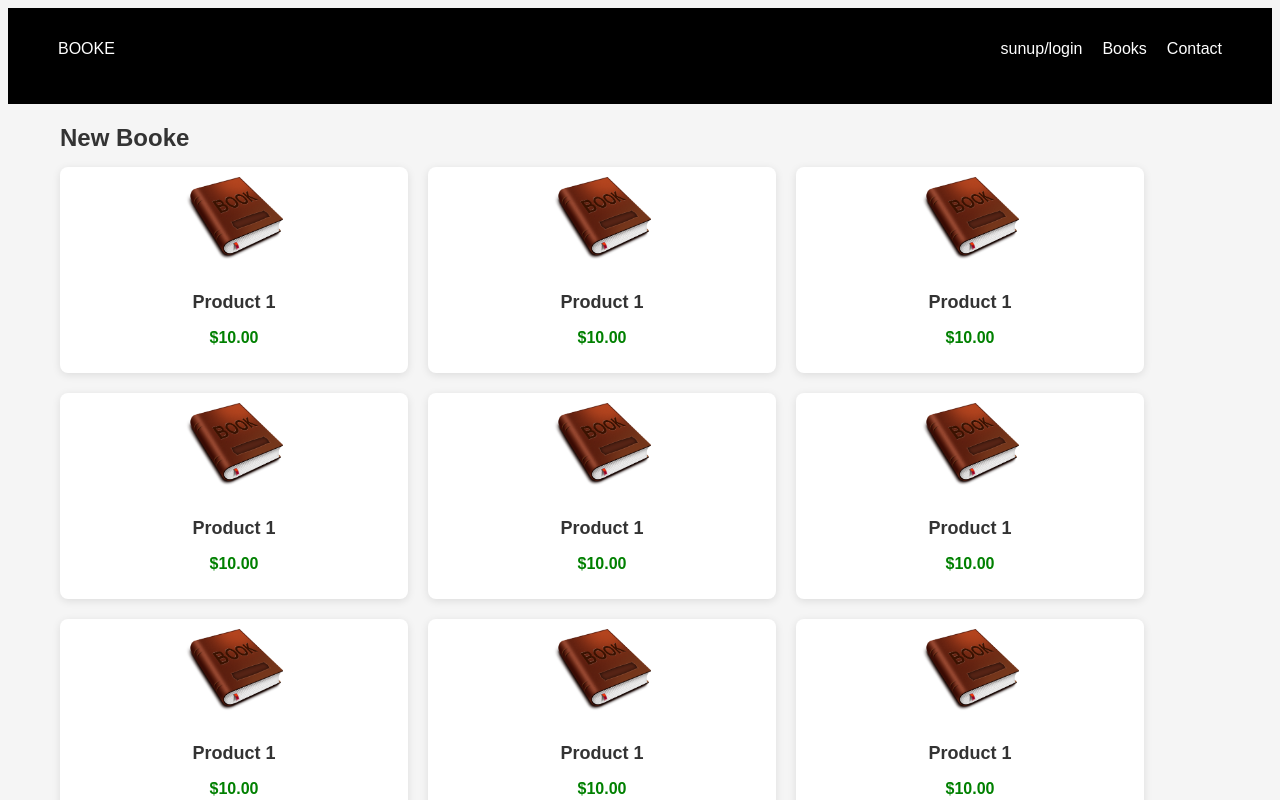
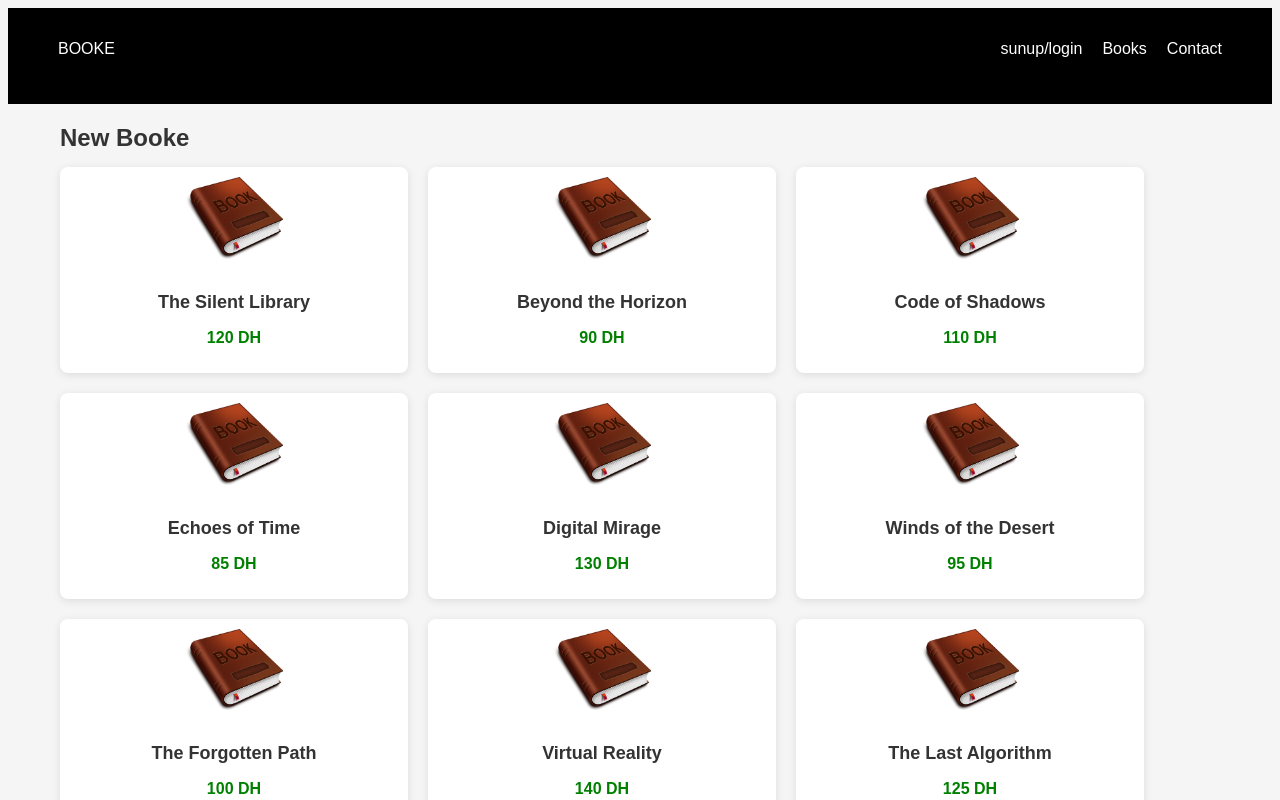
Before and after one commit to ABDERRAHIM-ELBSIR/Booke_app_react, a React (Create React App) app: page / in a window 1280 px wide. Shown: the top 800 px of the page. Built offline with nearby package versions, Linux system fonts and the light colour scheme.

Commit message:
Updated features

```diff
--- /dev/null
+++ b/public/data/books_and_users.json
@@ -0,0 +1,206 @@
+{
+  "books": [
+    {
+      "id": 1,
+      "creator": "John Doe",
+      "title": "The Silent Library",
+      "photo": "/img/img.png",
+      "prix": 120
+    },
+    {
+      "id": 2,
+      "creator": "Jane Smith",
+      "title": "Beyond the Horizon",
+      "photo": "/img/img.png",
+      "prix": 90
+    },
+    {
+      "id": 3,
+      "creator": "Ahmed Alami",
+      "title": "Code of Shadows",
+      "photo": "/img/img.png",
+      "prix": 110
+    },
+    {
+      "id": 4,
+      "creator": "Sofia Lahrichi",
+      "title": "Echoes of Time",
+      "photo": "/img/img.png",
+      "prix": 85
+    },
+    {
+      "id": 5,
+      "creator": "Marc Ouali",
+      "title": "Digital Mirage",
+      "photo": "/img/img.png",
+      "prix": 130
+    },
+    {
+      "id": 6,
+      "creator": "Layla Benali",
+      "title": "Winds of the Desert",
+      "photo": "/img/img.png",
+      "prix": 95
+    },
+    {
+      "id": 7,
+      "creator": "Youssef Karim",
+      "title": "The Forgotten Path",
+      "photo": "/img/img.png",
+      "prix": 100
+    },
+    {
+      "id": 8,
+      "creator": "Amina Hariri",
+      "title": "Virtual Reality",
+      "photo": "/img/img.png",
+      "prix": 140
+    },
+    {
+      "id": 9,
+      "creator": "Noah Amrani",
+      "title": "The Last Algorithm",
+      "photo": "/img/img.png",
+      "prix": 125
+    },
+    {
+      "id": 10,
+      "creator": "Khadija Idrissi",
+      "title": "Tales of Tomorrow",
+      "photo": "/img/img.png",
+      "prix": 115
+    },
+    {
+      "id": 11,
+      "creator": "Adam Chraibi",
+      "title": "Dreamwalker",
+      "photo": "/img/img.png",
+      "prix": 88
+    },
+    {
+      "id": 12,
+      "creator": "Salma Ouazzani",
+      "title": "Broken Code",
+      "photo": "/img/img.png",
+      "prix": 105
+    },
+    {
+      "id": 13,
+      "creator": "Nabil Akram",
+      "title": "The Lost Compiler",
+      "photo": "/img/img.png",
+      "prix": 92
+    },
+    {
+      "id": 14,
+      "creator": "Fatima Zahra",
+      "title": "Binary Dreams",
+      "photo": "/img/img.png",
+      "prix": 118
+    },
+    {
+      "id": 15,
+      "creator": "Ali Belkacem",
+      "title": "Encrypted Mind",
+      "photo": "/img/img.png",
+      "prix": 135
+    },
+    {
+      "id": 16,
+      "creator": "Siham Bouzid",
+      "title": "Glitch in Time",
+      "photo": "/img/img.png",
+      "prix": 80
+    },
+    {
+      "id": 17,
+      "creator": "Reda Moussali",
+      "title": "Digital Eden",
+      "photo": "/img/img.png",
+      "prix": 112
+    },
+    {
+      "id": 18,
+      "creator": "Samira El Alaoui",
+      "title": "Codebreaker",
+      "photo": "/img/img.png",
+      "prix": 99
+    },
+    {
+      "id": 19,
+      "creator": "Mohamed Lahcen",
+      "title": "Echo Protocol",
+      "photo": "/img/img.png",
+      "prix": 122
+    },
+    {
+      "id": 20,
+      "creator": "Zineb Othmani",
+      "title": "Mind Firewall",
+      "photo": "/img/img.png",
+      "prix": 108
+    }
+  ],
+  "users": [
+    {
+      "id": 1,
+      "username": "abderrahim",
+      "email": "abderrahim@example.com",
+      "login_time": "2025-07-23T18:00:00Z"
+    },
+    {
+      "id": 2,
+      "username": "amina23",
+      "email": "amina23@example.com",
+      "login_time": "2025-07-23T17:45:00Z"
+    },
+    {
+      "id": 3,
+      "username": "redacoder",
+      "email": "reda@example.com",
+      "login_time": "2025-07-23T17:30:00Z"
+    },
+    {
+      "id": 4,
+      "username": "karim_dev",
+      "email": "karim@example.com",
+      "login_time": "2025-07-23T17:00:00Z"
+    },
+    {
+      "id": 5,
+      "username": "fatimaZ",
+      "email": "fatima@example.com",
+      "login_time": "2025-07-23T16:50:00Z"
+    },
+    {
+      "id": 6,
+      "username": "noura007",
+      "email": "noura@example.com",
+      "login_time": "2025-07-23T16:40:00Z"
+    },
+    {
+      "id": 7,
+      "username": "mohamed_x",
+      "email": "mohamed@example.com",
+      "login_time": "2025-07-23T16:30:00Z"
+    },
+    {
+      "id": 8,
+      "username": "zaki_dev",
+      "email": "zaki@example.com",
+      "login_time": "2025-07-23T16:20:00Z"
+    },
+    {
+      "id": 9,
+      "username": "salma.design",
+      "email": "salma@example.com",
+      "login_time": "2025-07-23T16:10:00Z"
+    },
+    {
+      "id": 10,
+      "username": "yassine88",
+      "email": "yassine@example.com",
+      "login_time": "2025-07-23T16:00:00Z"
+    }
+  ]
+}
--- a/src/components/App.jsx
+++ b/src/components/App.jsx
@@ -7,6 +7,7 @@ import NavBare from "./NavBare";
 import Footer from "./Footer";
 import Dashboard from "./admin/Dashbord";
 import Edite_book from "./admin/Edite_book";
+import Dash_nav from "./admin/Dash_nav";
 
 
 
@@ -15,20 +16,21 @@ const App = () => {
     <div>
 
       <BrowserRouter>
-      <NavBare />
+
+      <NavBare/>
+      {/* <Dash_nav/> */}
 
         <Routes>
           <Route path="/" element={<Home />} />
           <Route path="/books" element={<Booke_liste />} />
-          <Route path="/add_booke" element={<Add_booke />} />
+          {/* <Route path="/add_booke" element={<Add_booke />} />
 
           <Route path="/add_book" element={<Add_booke/>} />
           <Route path="/dashbord" element={<Dashboard/>} />
-          <Route path="/edite_book" element={<Edite_book/>} />
+          <Route path="/edite_book" element={<Edite_book/>} /> */}
         </Routes>
         <Footer />
       </BrowserRouter>
-
 
     </div>
   );
--- a/src/components/Booke_liste.jsx
+++ b/src/components/Booke_liste.jsx
@@ -28,7 +28,7 @@ const Booke_liste = () => {
 
   return (
     <div>
-      <NavBare />
+
       <div className="container search-table">
         <div className="search-box">
           <div className="row align-items-center">
@@ -72,7 +72,7 @@ const Booke_liste = () => {
           </table>
         </div>
       </div>
-      <Footer />
+
     </div>
   );
 };
--- a/src/components/Home.jsx
+++ b/src/components/Home.jsx
@@ -1,69 +1,47 @@
 import "../css/Home.css";
-import NavBare from "./NavBare";
-import Footer from "./Footer";
-import img from "../img/img.png"
+import { useEffect, useState } from "react";
 
 function Home() {
+  const [books, setBooks] = useState([]);
+
+  useEffect(() => {
+    console.log("hi");
+    fetch("/data/books_and_users.json")
+      .then((res) => {
+        if (!res.ok) {
+          throw new Error("Network response was not ok");
+        }
+        return res.json();
+      })
+      .then((data) => {
+        setBooks(data.books);
+      })
+      .catch((error) => {
+        console.error("Failed to fetch JSON:", error);
+      });
+  }, []);
+
   return (
     <div>
-
-      <main class="main-content">
-        <section class="products">
+      <main className="main-content">
+        <section className="products">
           <h2>New Booke</h2>
           <div class="product-list">
-            <div class="product">
-              <img src= {img}  alt="Product xx" />
-              <h3>Product 1</h3>
-              <p>$10.00</p>
-            </div>
-            <div class="product">
-              <img src= {img}  alt="Product xx" />
-              <h3>Product 1</h3>
-              <p>$10.00</p>
-            </div>
-            <div class="product">
-              <img src= {img}  alt="Product xx" />
-              <h3>Product 1</h3>
-              <p>$10.00</p>
-            </div>
-            <div class="product">
-              <img src= {img}  alt="Product xx" />
-              <h3>Product 1</h3>
-              <p>$10.00</p>
-            </div>
-            <div class="product">
-              <img src= {img}  alt="Product xx" />
-              <h3>Product 1</h3>
-              <p>$10.00</p>
-            </div>
-            <div class="product">
-              <img src= {img}  alt="Product xx" />
-              <h3>Product 1</h3>
-              <p>$10.00</p>
-            </div>
-            <div class="product">
-              <img src= {img}  alt="Product xx" />
-              <h3>Product 1</h3>
-              <p>$10.00</p>
-            </div>
-            <div class="product">
-              <img src= {img}  alt="Product xx" />
-              <h3>Product 1</h3>
-              <p>$10.00</p>
-            </div>
-            <div class="product">
-              <img src= {img}  alt="Product xx" />
-              <h3>Product 1</h3>
-              <p>$10.00</p>
-            </div>
-
+            {books.slice(0,10).map((book) => {
+              return (
+                <div className="product" key={book.id}>
+                  <img src={book.photo} alt="Product photo" />
+                  <h3>{book.title}</h3>
+                  <p>{book.prix} DH</p>
+                </div>
+              );
+            })}
           </div>
           <a href="n">
             <h4>more</h4>
           </a>
         </section>
       </main>
-
     </div>
   );
 }
--- /dev/null
+++ b/src/components/admin/Dash_nav.jsx
@@ -0,0 +1,27 @@
+import React from "react";
+import "../../css/admin/Dash_nav.css"
+import { Link } from "react-router-dom";
+
+const Dash_nav = () => {
+return(
+      <nav class="navbar">
+    <Link to="/dashbord">
+      <h1 class="home">Dashboard</h1>
+    </Link>
+
+    <div class="toggle">
+      <span class="bar"></span>
+      <span class="bar"></span>
+      <span class="bar"></span>
+    </div>
+
+    <div class="navbar-links">
+      <Link to="/add_book">Add </Link>
+      <Link to="/edite_book">Update </Link>
+      <Link href="#">logout</Link>
+    </div>
+  </nav>
+)
+};
+
+export default Dash_nav;
--- /dev/null
+++ b/src/css/admin/Dash_nav.css
@@ -0,0 +1,77 @@
+.navbar {
+  position: fixed;
+  top: 0;
+  width: 100%;
+  display: flex;
+  justify-content: space-around;
+  align-items: center;
+  background-color: rgba(0, 0, 0, 0.7);
+  padding: 8px;
+}
+
+.navbar .home {
+   display: flex;
+  width: 400px;
+  max-width: 50%;
+  justify-content: center;
+  align-items: center;
+  height: 100%;
+  color: white;
+}
+
+.navbar-links {
+  display: flex;
+  width: 400px;
+  max-width: 50%;
+  justify-content: center;
+  align-items: center;
+  height: 100%;
+}
+
+.navbar-links a {
+  display: block;
+  height: 60%;
+  color: white;
+  text-decoration: none;
+  font-weight: bold;
+  padding: 18px 40px;
+  transition: 0.3s all;
+}
+
+.navbar-links a:hover {
+  background: rgba(255, 255, 255, 0.6);
+  color: black;
+  border-radius: 6px;
+}
+
+.toggle {
+  position: absolute;
+  right: 12px;
+  display: none;
+  flex-direction: column;
+  justify-content: center;
+  align-items: center;
+  border-radius: 6px;
+  width: 40px;
+  height: 40px;
+  padding: 2px 8px;
+  cursor: pointer;
+  box-shadow: 0px 0px 4px 0px white;
+}
+
+.bar {
+  border: 1px solid white;
+  width: 100%;
+  margin: 3px;
+}
+
+@media (max-width: 650px) {
+  .navbar-links {
+    display: none;
+    margin: 4px auto;
+  }
+
+  .toggle {
+    display: flex;
+  }
+}
--- a/src/css/admin/dashbord.css
+++ b/src/css/admin/dashbord.css
@@ -28,8 +28,6 @@
     display: block;
   }
 }
-
-/* Fonts and colors */
 .dashboard h2 {
   font-size: 20px;
 }
@@ -38,6 +36,55 @@
   font-size: 25px;
   margin-bottom: 15px;
 }
+.dashboard button {
+  appearance: none;
+  background-color: #2ea44f;
+  border: 1px solid rgba(27, 31, 35, .15);
+  border-radius: 6px;
+  box-shadow: rgba(27, 31, 35, .1) 0 1px 0;
+
+  color: #fff;
+  cursor: pointer;
+  display: inline-block;
+  font-family: -apple-system,system-ui,"Segoe UI",Helvetica,Arial,sans-serif,"Apple Color Emoji","Segoe UI Emoji";
+  font-size: 14px;
+
+  padding: 6px 16px;
+
+  text-decoration: none;
+  user-select: none;
+  -webkit-user-select: none;
+  touch-action: manipulation;
+  vertical-align: middle;
+  white-space: nowrap;
+}
+
+.dashboard button:focus:not(:focus-visible):not(.focus-visible) {
+  box-shadow: none;
+  outline: none;
+}
+
+.button-3:hover {
+  background-color: #2c974b;
+}
+
+.dashboard button:focus {
+  box-shadow: rgba(46, 164, 79, .4) 0 0 0 3px;
+  outline: none;
+}
+
+.dashboard button:disabled {
+  background-color: #94d3a2;
+  border-color: rgba(27, 31, 35, .1);
+  color: rgba(255, 255, 255, .8);
+  cursor: default;
+}
+
+.dashboard button:active {
+  background-color: #298e46;
+  box-shadow: rgba(20, 70, 32, .2) 0 1px 0 inset;
+}
+
 .dashboard p {
   color: rgba(0,0,0,0.5);
   font-size: 16px;
@@ -46,7 +93,7 @@
   border-radius: 50%;
 
 }
-.dashboard .btn {
+.dashboard .button {
   border-radius: 5px;
   border: none;
   width: 100%;
```
Also changed, not shown: src/components/admin/Dashbord.jsx (+23 -18 lines), public/img/img.png (renamed from src/img/img.png).
